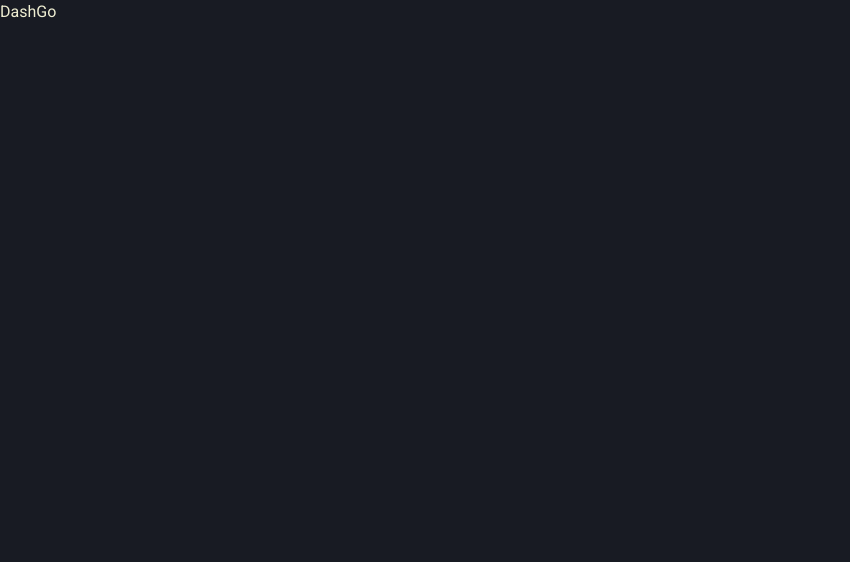
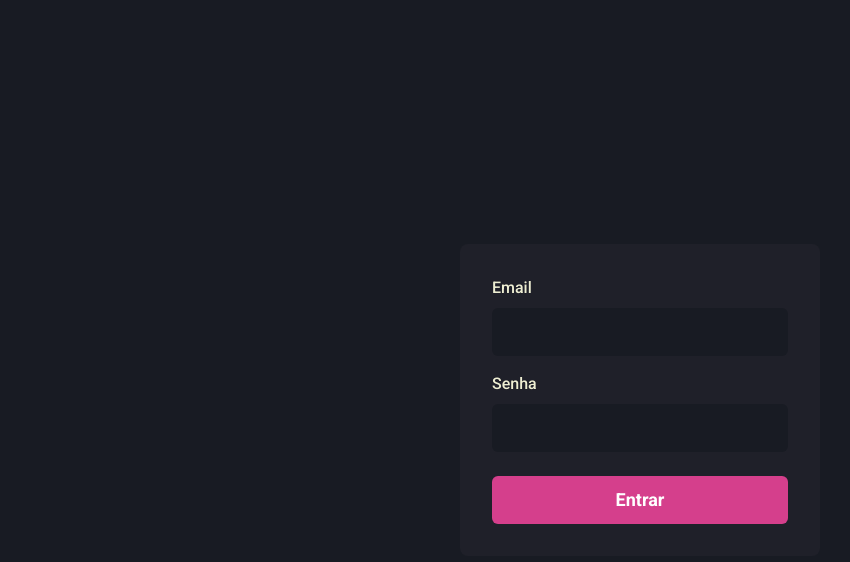
Before and after one commit to GuilhermeMacielJs/dashGo, a Next.js app: page / in a window 1280 px wide. Shown: the top 562 px of the page, without its empty margins (0-850 px from the left). Built offline with nearby package versions, Linux system fonts and the light colour scheme.

Commit message:
Pagina de login criada, introdução a criação de interface declarativa.

```diff
--- a/src/pages/index.tsx
+++ b/src/pages/index.tsx
@@ -1,5 +1,69 @@
+import { Flex, Stack, Input, Button, FormLabel, FormControl } from '@chakra-ui/react'
+
 export default function Home() {
   return (
-    <h1>DashGo</h1>
+    <Flex
+      w="100vw"
+      h="100vh"
+      align="center"
+      justify="center"
+    >
+      <Flex
+        as="form"
+        w="100%"
+        maxW="360"
+        flexDir="column"
+        bg="gray.800"
+        p="8"
+        borderRadius="8"
+      >
+        <Stack spacing="4">
+          <FormControl>
+            <FormLabel htmlFor="email">
+              Email
+            </FormLabel>
+            <Input
+              name="email"
+              id="email"
+              type="email"
+              focusBorderColor="pink.500"
+              variant="filled"
+              bg="gray.900"
+              size="lg"
+              _hover={{
+                bg: "gray.900"
+              }}
+            />
+          </FormControl>
+          <FormControl>
+            <FormLabel htmlFor="password">
+              Senha
+            </FormLabel>
+            <Input
+              name="password"
+              id="password"
+              type="password"
+              focusBorderColor="pink.500"
+              variant="filled"
+              bg="gray.900"
+              size="lg"
+              _hover={{
+                bg: "gray.900"
+              }}
+            />
+          </FormControl>
+        </Stack>
+        <Button
+          type="submit"
+          colorScheme="pink"
+          mt="6"
+          focusBorderColor="pink.500"
+          size="lg"
+
+        >
+          Entrar
+        </Button>
+      </Flex>
+    </Flex>
   )
 }
```
